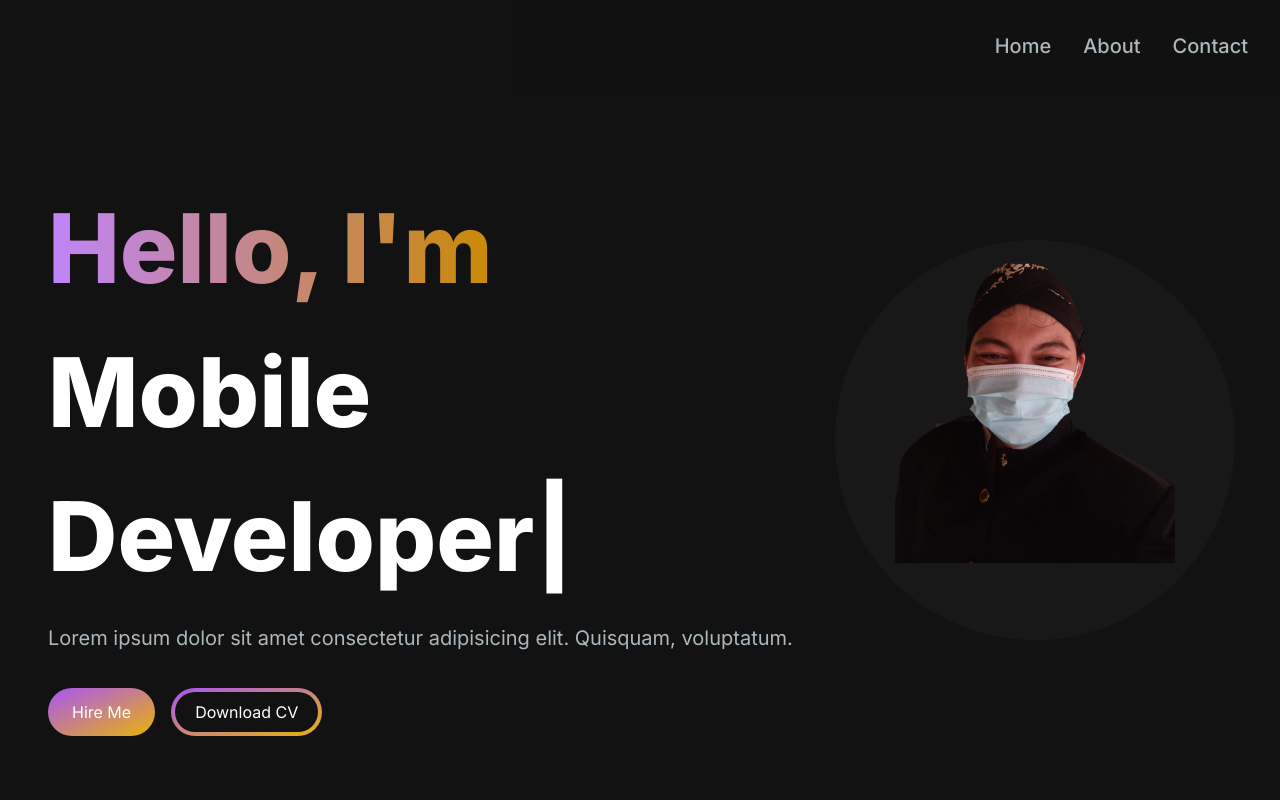
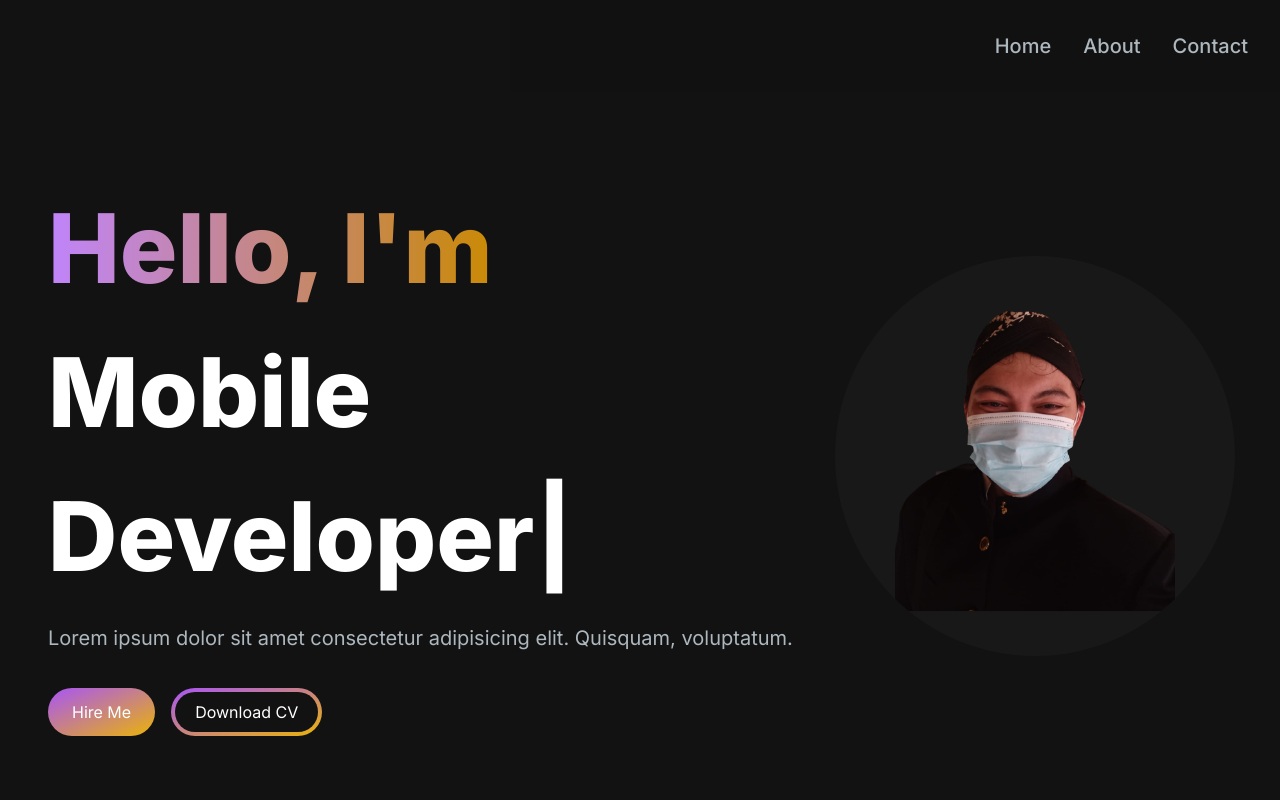
Before and after one commit to fikriansyah-31/portofolio-fk, a Next.js app: page / in a window 1280 px wide. Shown: the top 800 px of the page. Built offline with nearby package versions, Linux system fonts and the light colour scheme.

Commit message:
first commit

```diff
--- a/src/app/components/HeroSection.tsx
+++ b/src/app/components/HeroSection.tsx
@@ -64,12 +64,12 @@ const HeroSection: React.FC = () => {
           transition={{ duration: 0.5 }}
           className="col-span-4 place-self-center mt-4 lg:mt-0"
         >
-          <div className="rounded-full overflow-hidden bg-[#181818] -mt-8 w-[250px] h-[250px] lg:w-[400px] lg:h-[400px] relative">
+          <div className="rounded-full overflow-hidden bg-[#181818]  w-[250px] h-[250px] lg:w-[400px] lg:h-[400px] relative">
             <Image
               src="/images/foto.png"
               alt="hero image"
-              className="absolute object-cover transform -translate-x-1/2 -mt-16 -translate-y-1/2 top-1/2 left-1/2"
-              style={{opacity:1}}
+              className="absolute object-cover transform -translate-x-1/2 -mt-8 -translate-y-1/2 top-1/2 left-1/2"
+              style={{ opacity: 1 }}
               width={280}
               height={300}
             />
```
